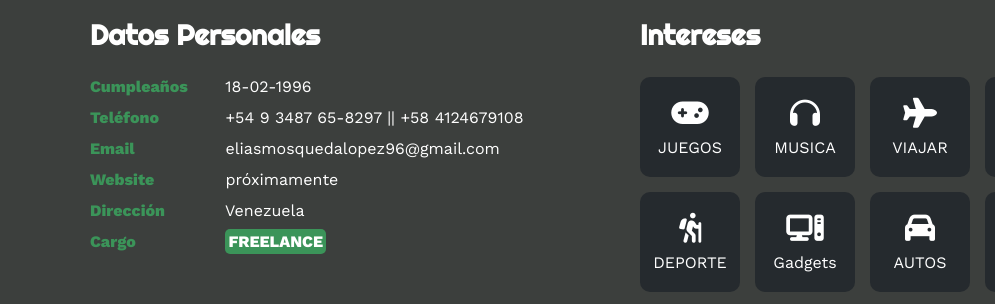
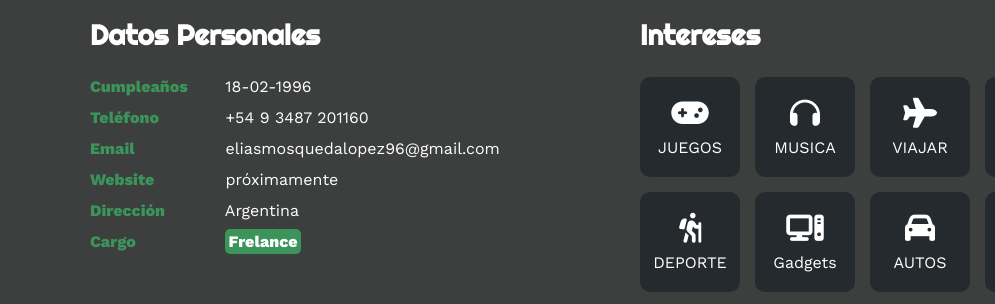
Before and after one commit to jose66696/Mi-portafolio, a plain HTML site: page index.html in a window 1280 px wide. Shown: the part 1084-1388 px from the top of the page, 0-995 px from the left. Drawn offline with nearby package versions, Linux system fonts and the light colour scheme.

Commit message:
cambie de domicilio

```diff
--- a/index.html
+++ b/index.html
@@ -70,9 +70,7 @@
                         </li>
                         <li>
                             <strong>Teléfono</strong>
-                            +54 9 3487 65-8297 ||
-                            +58 4124679108
-                        </li>
+                            +54 9 3487 201160
                         <li>
                             <strong>Email</strong>
                             eliasmosquedalopez96@gmail.com
@@ -83,11 +81,11 @@
                         </li>
                         <li>
                             <strong>Dirección</strong>
-                            Venezuela
+                            Argentina
                         </li>
                         <li>
                             <strong>Cargo</strong>
-                            <span>FREELANCE</span>
+                            <span>Frelance</span>
                         </li>
                     </ul>
                 </div>
@@ -320,11 +318,11 @@
                         <ul>
                             <li>
                                 <i class="fa-solid fa-location-dot"></i>
-                                Venezuela
+                                Argentina
                             </li>
                             <li>
                                 <i class="fa-solid fa-mobile-screen"></i>
-                                Llámame: <br>+54 9 3487 65-8297
+                                Llámame: <br>+54 9 3487 201160
                             </li>
                             <li>
                                 <i class="fa-solid fa-envelope"></i>
```
